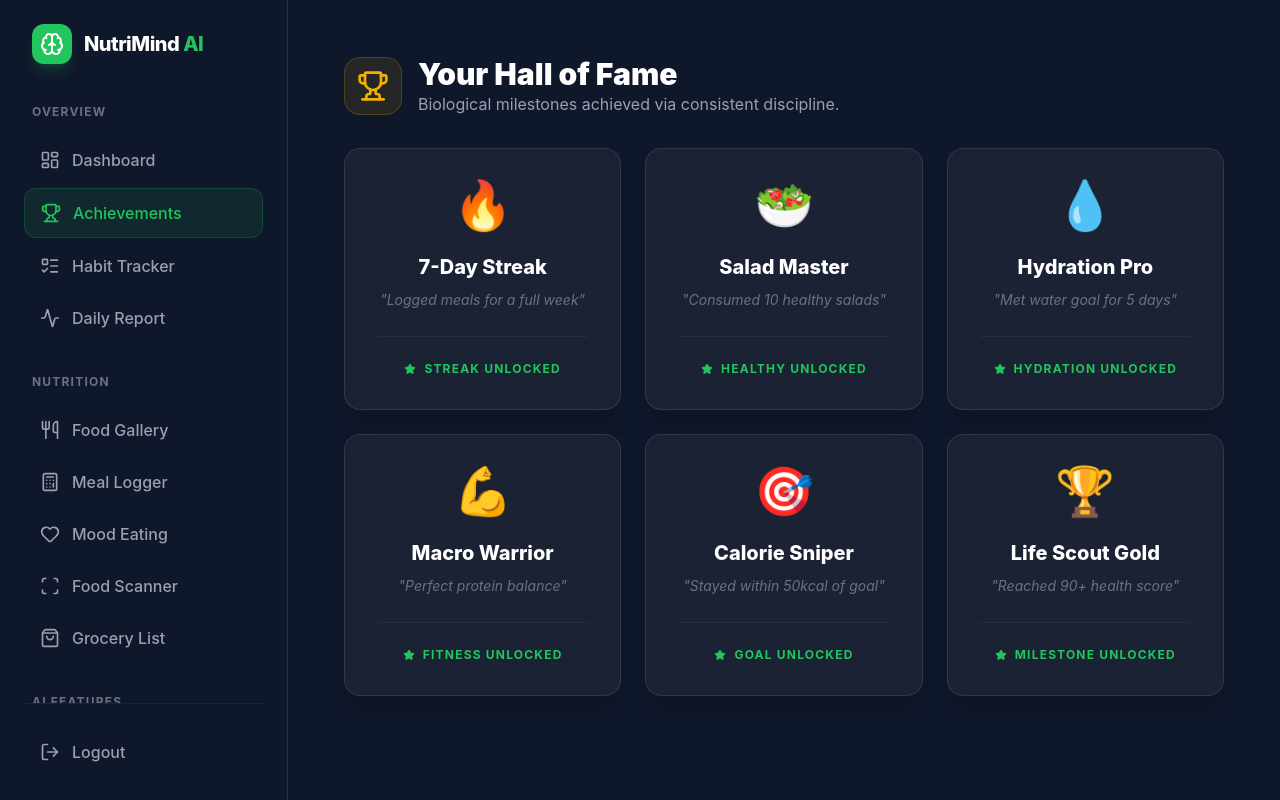
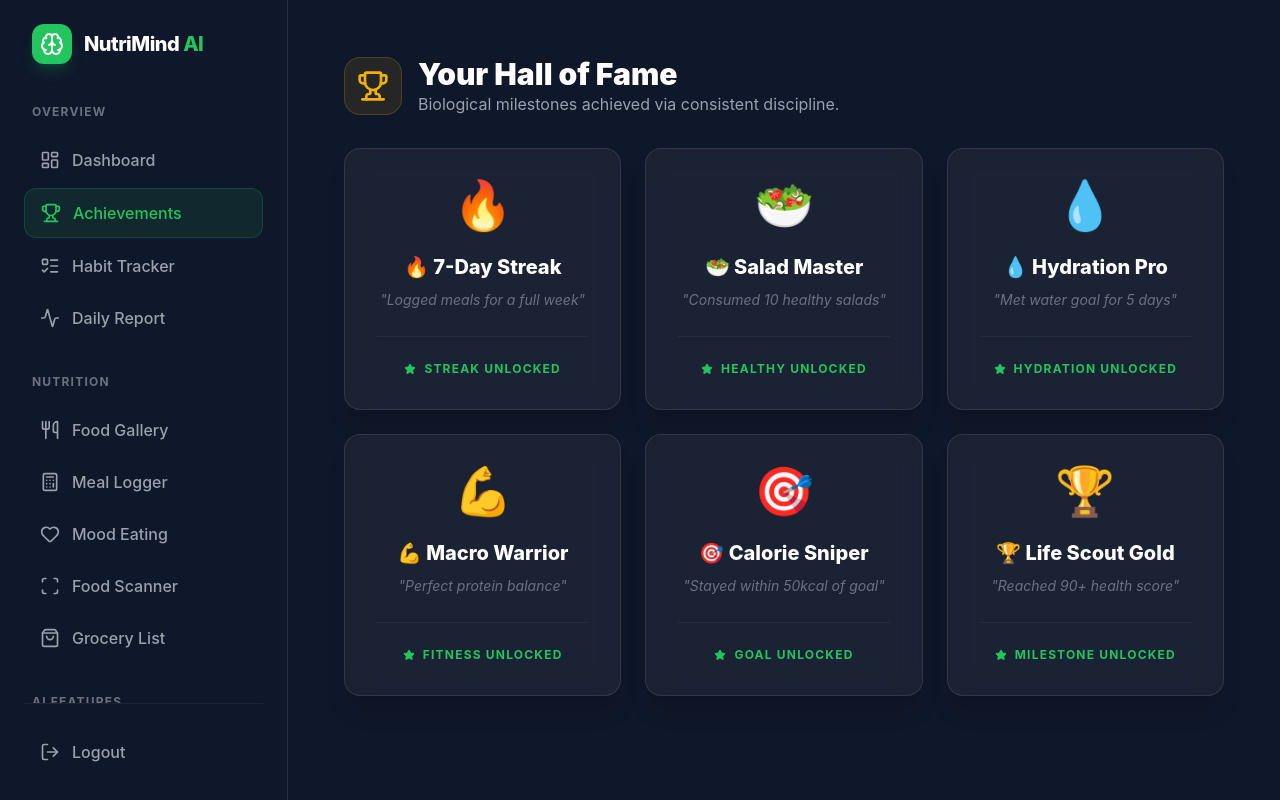
Before and after one commit to Ajayrathod04/NutriVision-AI, a React (Vite) app in the folder frontend/: page /achievements in a window 1280 px wide. Built offline with nearby package versions, Linux system fonts and the light colour scheme.

Commit message:
🚀 FINAL MISSION: Definite Production Upgrade, Google Services Integration, and Security Lockdown

```diff
--- a/frontend/src/App.jsx
+++ b/frontend/src/App.jsx
@@ -16,14 +16,6 @@ import FoodGallery from "./pages/FoodGallery";
 import Achievements from "./pages/Achievements";
 import GroceryList from "./pages/GroceryList";
 
-const NotFound = () => (
-    <div className="h-screen flex flex-col items-center justify-center text-center p-6">
-        <h2 className="text-5xl font-black mb-4">404</h2>
-        <p className="text-gray-400 mb-8">Bio-route not found. Redirecting to neural center?</p>
-        <button onClick={() => window.location.href = '/'} className="btn-primary">Return to Base</button>
-    </div>
-);
-
 function App() {
   const [user, setUser] = useState({ name: "Ajay Rathod" });
 
@@ -39,17 +31,20 @@ function App() {
             <Routes>
               <Route path="/" element={<Navigate to="/dashboard" />} />
               <Route path="/dashboard" element={<Dashboard user={user} />} />
+              <Route path="/craving" element={<CravingPredictor />} />
+              <Route path="/gallery" element={<FoodGallery />} />
+              <Route path="/grocery" element={<GroceryList />} />
+              <Route path="/achievements" element={<Achievements />} />
+
+              {/* Legacy Paths */}
               <Route path="/scanner" element={<FoodScanner />} />
               <Route path="/logger" element={<MealLogger />} />
               <Route path="/report" element={<DailyReport />} />
-              <Route path="/craving" element={<CravingPredictor />} />
-              <Route path="/gallery" element={<FoodGallery />} />
-              <Route path="/achievements" element={<Achievements />} />
-              <Route path="/grocery" element={<GroceryList />} />
               <Route path="/digital-twin" element={<DigitalTwin />} />
               <Route path="/chat" element={<Chat />} />
               <Route path="/habit-tracker" element={<HabitTracker />} />
-              <Route path="*" element={<NotFound />} />
+
+              <Route path="*" element={<div>Page Not Found</div>} />
             </Routes>
           </AppLayout>
         )}
--- a/frontend/src/pages/Achievements.jsx
+++ b/frontend/src/pages/Achievements.jsx
@@ -35,12 +35,14 @@ export default function Achievements() {
           >
             <span
                 role="img"
-                aria-label={item.type}
+                aria-label={item.type.toLowerCase()}
                 className="text-5xl mb-6 transform transition-transform group-hover:scale-125 duration-300 block"
             >
                 {item.icon}
             </span>
-            <h3 className="text-xl font-extrabold mb-2">{item.title}</h3>
+            <h3 className="text-xl font-extrabold mb-2">
+                <span role="img" aria-label={item.type.toLowerCase()}>{item.icon}</span> {item.title}
+            </h3>
             <p className="text-sm text-gray-500 leading-relaxed italic">"{item.desc}"</p>
 
             <div className="mt-6 pt-6 border-t border-white/5 w-full">
```
